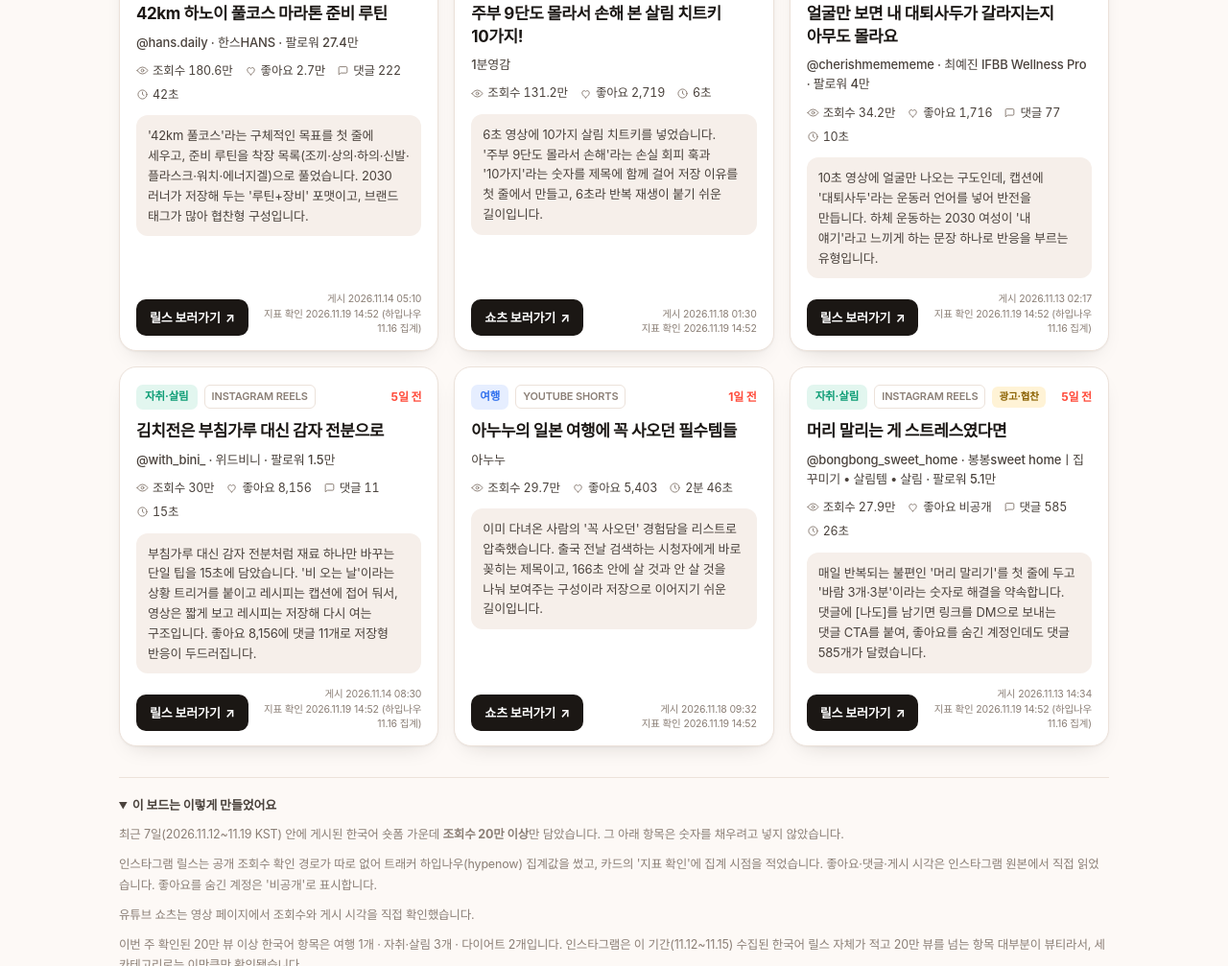
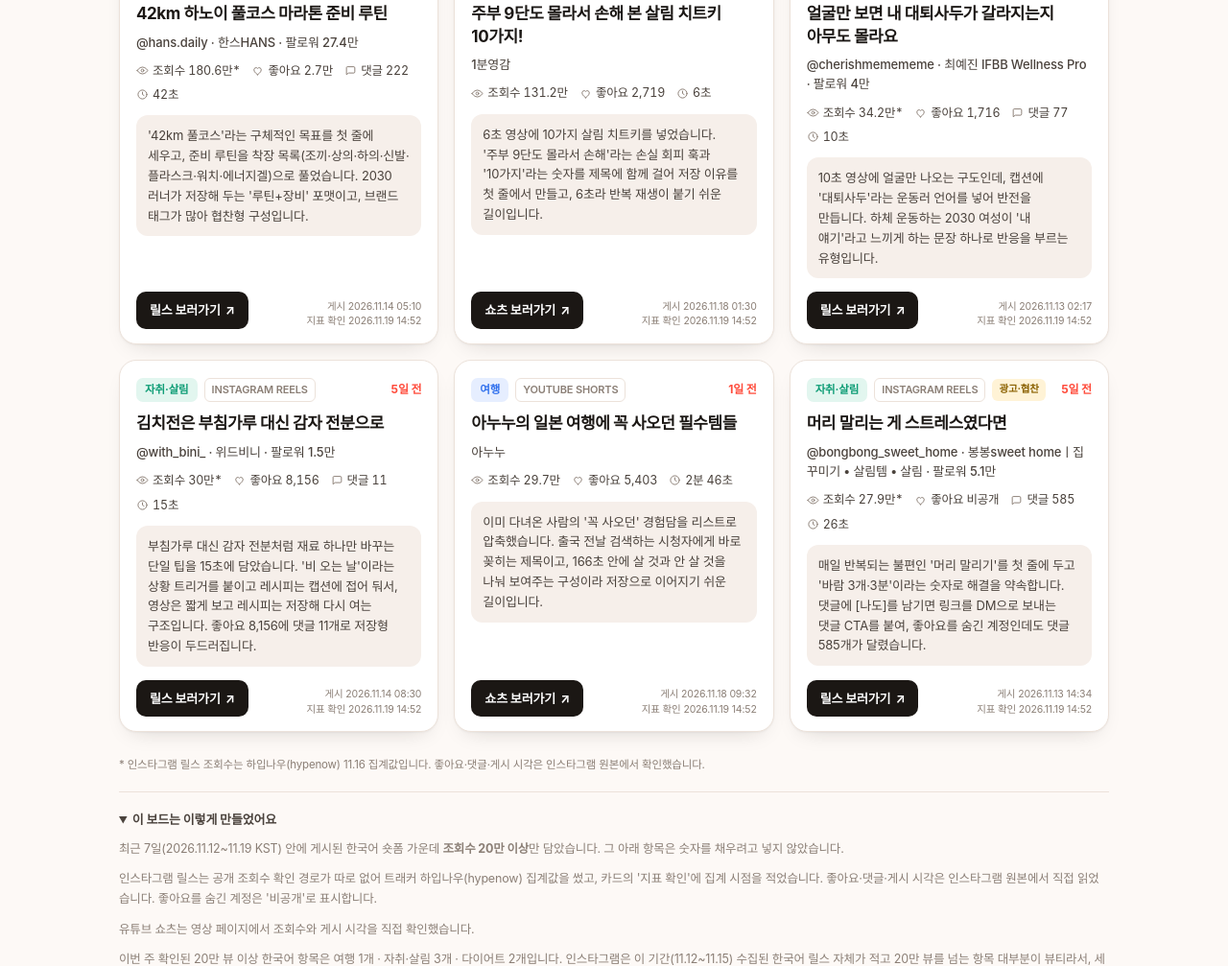
Before and after one commit to cindy954/Cindy-hot-reels-board, a plain HTML site: page index.html in a window 1280 px wide. Shown: the part 502-1509 px from the top of the page at 96% size. Drawn offline with Linux system fonts and the light colour scheme; a web font is replaced by a local one.

Commit message:
조회수 출처 표기를 각주로 옮기고 카드 하단 줄바꿈 정리

```diff
--- a/app.js
+++ b/app.js
@@ -112,7 +112,7 @@
       node.querySelector(".title").textContent = item.title;
       node.querySelector(".creator").textContent = creatorLine(item);
 
-      var parts = ["<span>" + ICON_EYE + "조회수 " + formatCount(item.views) + "</span>"];
+      var parts = ["<span>" + ICON_EYE + "조회수 " + formatCount(item.views) + (item.platform === "instagram" ? "*" : "") + "</span>"];
       if (item.likesHidden) {
         parts.push("<span>" + ICON_HEART + "좋아요 비공개</span>");
       } else if (typeof item.likes === "number") {
@@ -133,7 +133,6 @@
       go.innerHTML = linkLabel(item.platform) + ' <span aria-hidden="true">↗</span>';
 
       var checked = "게시 " + stamp(item.publishedAt, true) + "\n지표 확인 " + stamp(data.verifiedAt, true);
-      if (item.viewSource && item.platform === "instagram") checked += " (" + item.viewSource + ")";
       node.querySelector(".checked").textContent = checked;
 
       grid.appendChild(node);
@@ -161,6 +160,12 @@
       var byCat = ["여행", "자취·살림", "다이어트"].map(function (c) { return c + " " + (counts[c] || 0) + "개"; }).join(" · ");
       notice.textContent = "조회수 20만 이상만 담았습니다. 이번 주 확인된 항목은 " + byCat + "입니다.";
       notice.hidden = false;
+    }
+
+    var footnote = document.getElementById("footnote");
+    if (footnote) {
+      var hasIg = payload.reels.some(function (r) { return r.platform === "instagram"; });
+      footnote.hidden = !hasIg;
     }
 
     render();
--- a/index.html
+++ b/index.html
@@ -10,7 +10,7 @@
   <meta property="og:description" content="수강생 전용 데일리 릴스 레퍼런스 · 최근 7일 · 조회수 20만 이상" />
   <link rel="preconnect" href="https://cdn.jsdelivr.net" />
   <link rel="stylesheet" href="https://cdn.jsdelivr.net/gh/orioncactus/pretendard@v1.3.9/dist/web/variable/pretendardvariable-dynamic-subset.min.css" />
-  <link rel="stylesheet" href="styles.css?v=20261119c" />
+  <link rel="stylesheet" href="styles.css?v=20261119d" />
 </head>
 <body>
   <header class="site-header">
@@ -66,6 +66,8 @@
 
     <p class="empty" id="empty" hidden>조건에 맞는 릴스가 없어요. 다른 키워드로 찾아보세요.</p>
 
+    <p class="footnote" id="footnote">* 인스타그램 릴스 조회수는 하입나우(hypenow) 11.16 집계값입니다. 좋아요·댓글·게시 시각은 인스타그램 원본에서 확인했습니다.</p>
+
     <section class="notes">
       <details open>
         <summary>이 보드는 이렇게 만들었어요</summary>
@@ -106,6 +108,6 @@
     </article>
   </template>
 
-  <script src="app.js?v=20261119c"></script>
+  <script src="app.js?v=20261119d"></script>
 </body>
 </html>
--- a/styles.css
+++ b/styles.css
@@ -408,6 +408,14 @@ h1 {
   font-size: 14px;
 }
 
+.footnote {
+  margin: 0 0 18px;
+  font-size: 11.5px;
+  line-height: 1.55;
+  color: var(--ink-3);
+  word-break: keep-all;
+}
+
 /* ---------- notes / footer ---------- */
 .notes {
   margin: 6px 0 28px;
```
